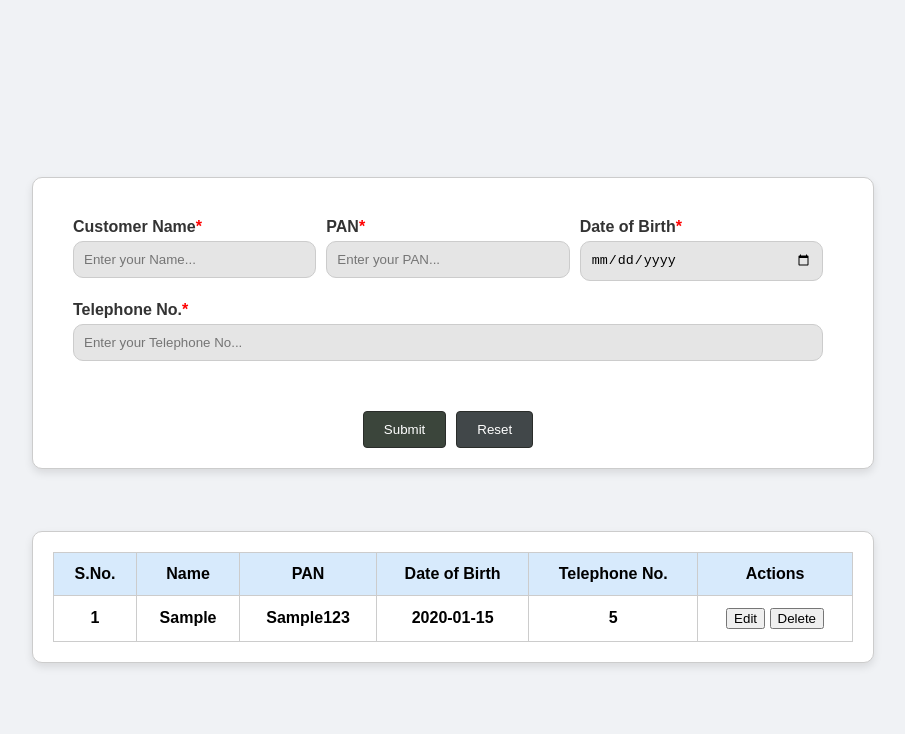
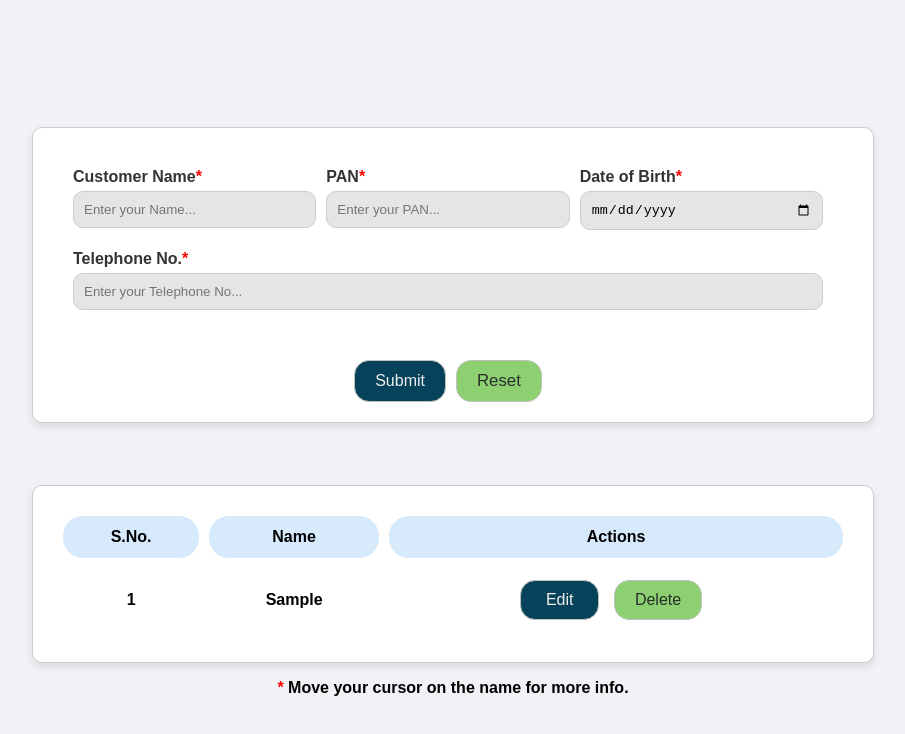
Before and after one commit to Aniketsharma1203/shiv-form, a plain HTML site: page index.html in a window 1280 px wide. Both pictures are taken after typing "Sample", "Sample123", "2020-01-15", "5" into the empty fields and a click on the button "Submit". Shown: the whole page, without its empty margins (187-1092 px from the left). Drawn offline with Linux system fonts and the light colour scheme.

Commit message:
all done.

```diff
--- a/index.html
+++ b/index.html
@@ -3,9 +3,9 @@
 <head>
     <meta charset="UTF-8">
     <meta name="viewport" content="width=device-width, initial-scale=1.0">
+    <link rel="stylesheet" href="style.css">
     <script src="script.js"></script>
     <title>Document</title>
-    <link rel="stylesheet" href="style.css">
 </head>
 <body>
 
@@ -30,30 +30,31 @@
         </div>
 
         <div class="btn">
-            <button type="button" onclick="addRow()">Submit</button>
-            <button type="reset" onclick="clearFields()">Reset </button>
+            <button type="button" class="submit-btn" onclick="addRow()">Submit</button>
+            <button type="reset" class="reset-btn" onclick="clearFields()">Reset</button>
         </div>
     </form>
     <hr class="styled-hr">
 
+    <!-- Table Container -->
     <div class="table-container">
         <table class="styled-table">
             <thead>
                 <tr class="first-row">
                     <td>S.No.</td>
                     <td>Name</td>
-                    <td>PAN</td>
-                    <td>Date of Birth</td>
-                    <td>Telephone No.</td>
                     <td>Actions</td>
                 </tr>
             </thead>
             <tbody id="table-body">
                 <tr id="no-records">
-                    <td colspan="6">No records available</td>
+                    <td colspan="3">No records available</td>
                 </tr>
             </tbody>
         </table>
     </div>
+    <footer>
+        <p><span class="required">*</span> Move your cursor on the name for more info.</p>
+    </footer>
 </body>
 </html>
--- a/script.js
+++ b/script.js
@@ -25,21 +25,27 @@ function addRow() {
 
     newRow.innerHTML = `
         <td>${rowCount}</td>
-        <td>${name}</td>
-        <td>${pan}</td>
-        <td>${dob}</td>
-        <td>${tel}</td>
         <td>
-            <button type="button" onclick="editRow(this)">Edit</button>
-            <button type="button" onclick="deleteRow(this)">Delete</button>
+            <div class="tooltip">${name}
+                <span class="tooltiptext">
+                    <strong>PAN:</strong> ${pan}<br>
+                    <strong>DOB:</strong> ${dob}<br>
+                    <strong>Tel:</strong> ${tel}
+                </span>
+            </div>
+        </td>
+        <td>
+            <button type="button" class="edit-btn" onclick="editRow(this)">Edit</button>
+            <button type="button" class="delete-btn" onclick="deleteRow(this)">Delete</button>
         </td>
     `;
 
     tableBody.appendChild(newRow);
     rowCount++;
     document.getElementById('info-form').reset();
+    const footer = document.querySelector('footer');
+    footer.style.display = 'block';
 }
-
 
 function clearFields() {
     document.getElementById('customer-name').value = '';
@@ -52,14 +58,16 @@ function editRow(button) {
     const row = button.parentElement.parentElement;
     const cells = row.getElementsByTagName('td');
 
+    const tooltip = cells[1].querySelector('.tooltiptext');
+    const info = tooltip.innerHTML.split('<br>');
+
     document.getElementById('customer-name').value = cells[1].innerText;
-    document.getElementById('pan').value = cells[2].innerText;
-    document.getElementById('dob').value = cells[3].innerText;
-    document.getElementById('tel').value = cells[4].innerText;
+    document.getElementById('pan').value = info[0].split(': ')[1];
+    document.getElementById('dob').value = info[1].split(': ')[1];
+    document.getElementById('tel').value = info[2].split(': ')[1];
 
     deleteRow(button);
 }
-//all
 
 function deleteRow(button) {
     const row = button.parentElement.parentElement;
@@ -70,19 +78,25 @@ function deleteRow(button) {
         const noRecordsRow = document.createElement('tr');
         noRecordsRow.id = 'no-records';
         noRecordsRow.innerHTML = `
-            <td colspan="6">No records available</td>
+            <td colspan="3">No records available</td>
         `;
         tableBody.appendChild(noRecordsRow);
     }
 
     rowCount--;
+    if (tableBody.rows.length === 0) {
+        // Hide footer text if no records
+        const footer = document.querySelector('footer');
+        footer.style.display = 'none';
+    }
+
 }
 
 function resetTable() {
     const tableBody = document.getElementById('table-body');
     tableBody.innerHTML = `
         <tr id="no-records">
-            <td colspan="6">No records available</td>
+            <td colspan="3">No records available</td>
         </tr>
     `;
     rowCount = 1;
--- a/style.css
+++ b/style.css
@@ -148,24 +148,29 @@ input {
     padding: 10px 20px;
     margin-right: 10px;
     border: none;
-    border-radius: 4px;
-    background-color: #3b453b;
-    color: white;
+    border-radius: 15px;
+    background-color: #07425b;
+    color: rgb(239, 239, 239);
     cursor: pointer;
     transition: background-color 0.3s ease;
-    border: 1px solid #2a2d2a;
+    border: 1px solid #bec1be;
+    font-size: 100%;
 }
 
 .btn button:hover {
-    background-color: #44817c;
+    background-color: #8cd072;
+    color: #07425b;
 }
 
 .btn button[type="reset"] {
-    background-color: #414749;
+    font-size: 105%;
+    color: #2a2d2a;
+    background-color:#8cd072;
 }
 
 .btn button[type="reset"]:hover {
-    background-color: #e53935;
+    color: wheat;
+    background-color: #f47674;
 }
 
 /* Styling for horizontal rule */
@@ -178,6 +183,10 @@ input {
 
 /* Styling for required fields */
 label .required {
+    color: red;
+}
+
+p .required{
     color: red;
 }
 
@@ -195,16 +204,17 @@ label .required {
 
 /* Styling for the table */
 .styled-table {
+    border-radius: 20px;
     width: 100%;
-    border-collapse: collapse;
+    border-collapse: separate;
+    border-spacing: 10px ; /* Add spacing between columns */
     background-color: #ffffff;
 }
 
 .styled-table td, .styled-table th {
-    border: 1px solid #dddddd;
+    border-radius: 20px;
     text-align: left;
     padding: 12px;
-    border: 1px solid #ccc;
 }
 
 .styled-table tr:nth-child(even) {
@@ -277,3 +287,91 @@ label .required {
 form, .table-container {
     animation: slideIn 0.5s ease-out;
 }
+
+/* Tooltip container */
+.tooltip {
+    position: relative;
+    display: inline-block;
+    cursor: pointer;
+}
+
+/* Tooltip text */
+.tooltip .tooltiptext {
+    visibility: hidden;
+    width: 220px;
+    background-color: #333; /* Background color */
+    color: #fff; /* Text color */
+    text-align: center;
+    border-radius: 8px; /* Rounded corners */
+    padding: 8px 12px; /* Padding */
+    position: absolute;
+    z-index: 1;
+    bottom: 125%; /* Position the tooltip above the text */
+    left: 50%;
+    transform: translateX(-50%); /* Center the tooltip horizontally */
+    opacity: 0;
+    transition: opacity 0.3s, transform 0.3s; /* Smooth transition */
+    box-shadow: 0 2px 4px rgba(0, 0, 0, 0.2); /* Shadow */
+}
+
+/* Tooltip arrow */
+.tooltip .tooltiptext::after {
+    content: "";
+    position: absolute;
+    top: 100%; /* At the bottom of the tooltip */
+    left: 50%;
+    margin-left: -5px;
+    border-width: 5px;
+    border-style: solid;
+    border-color: #333 transparent transparent transparent;
+}
+
+/* Show the tooltip text when hovering */
+.tooltip:hover .tooltiptext {
+    visibility: visible;
+    opacity: 1;
+    transform: translateX(-50%) translateY(-5px); /* Move the tooltip slightly up */
+}
+
+
+footer {
+    display: none;
+    color: #000000;
+    font-size: medium;
+    font-weight: 700;
+}
+
+/* Styling for edit and delete buttons */
+.edit-btn{
+    padding: 10px 25px;
+    margin-right: 10px;
+    border: none;
+    border-radius: 15px;
+    background-color: #07425b;
+    color: rgb(239, 239, 239);
+    cursor: pointer;
+    transition: background-color 0.3s ease;
+    border: 1px solid #bec1be;
+    font-size: 100%;
+}
+.delete-btn {
+    padding: 10px 20px;
+    margin-right: 10px;
+    border: none;
+    border-radius: 15px;
+    color: #2a2d2a;
+    background-color:#8cd072;
+    cursor: pointer;
+    transition: background-color 0.3s ease;
+    border: 1px solid #bec1be;
+    font-size: 100%;
+}
+
+.edit-btn:hover{
+    background-color: #8cd072;
+    color: #07425b;
+}
+.delete-btn:hover {
+    color: wheat;
+    background-color: #f47674;
+}
```
